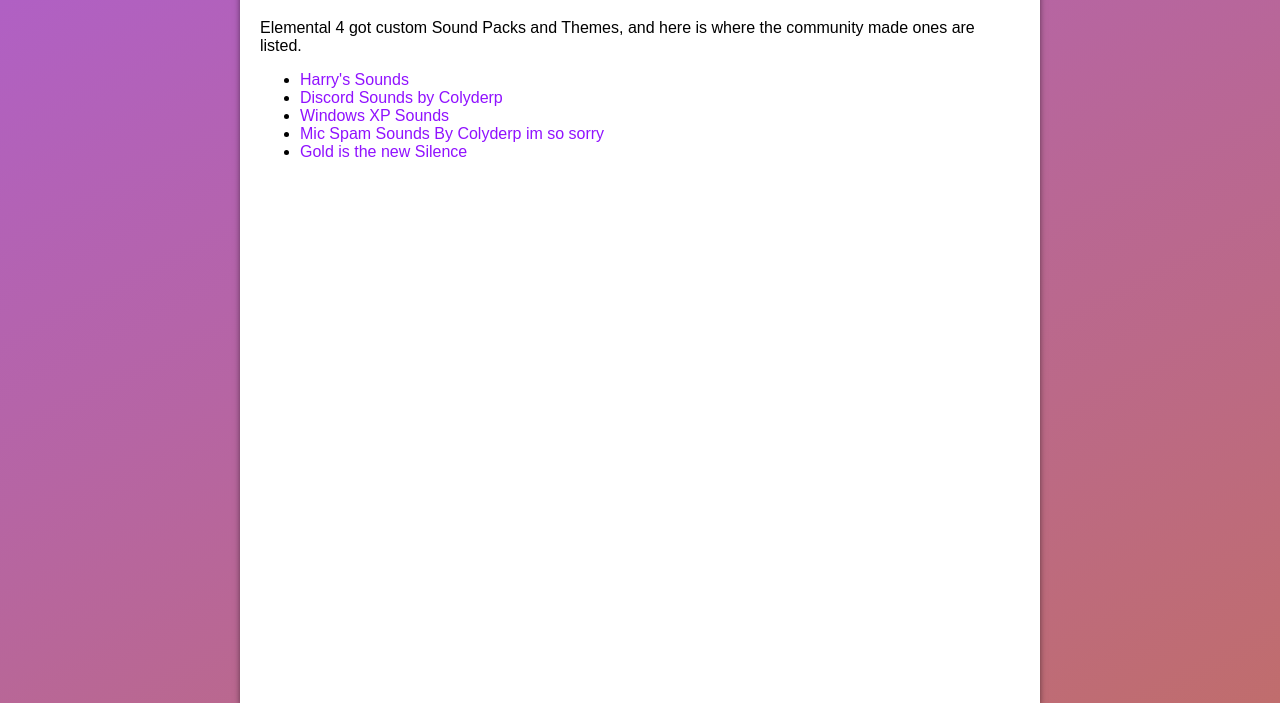
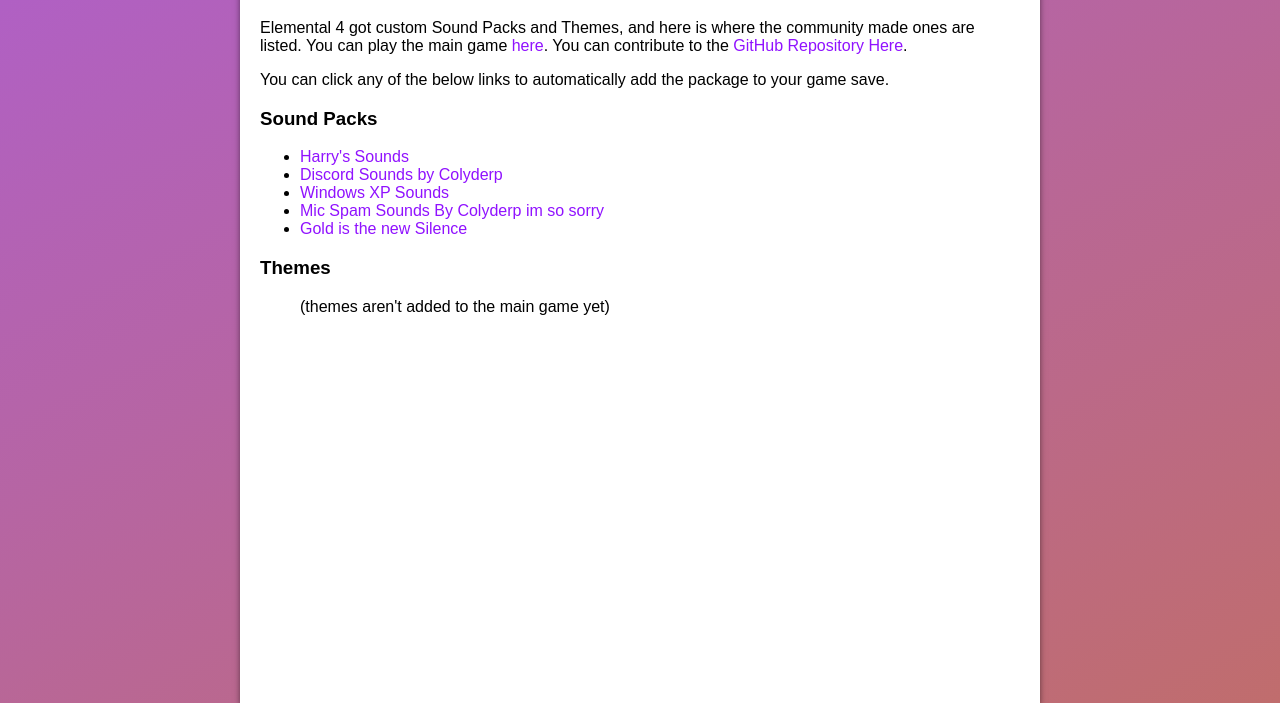
Before and after one commit to paperdave/elemental-datapacks, a plain HTML site: page index.html in a window 1280 px wide. Shown: the part 97-800 px from the top of the page. Drawn offline with Linux system fonts and the light colour scheme.

Commit message:
Update index.html

```diff
--- a/index.html
+++ b/index.html
@@ -55,8 +55,13 @@
     <div class="paper">
         <h1 style="text-align:center;padding-top:0.5em">Elemental 4 Sound Packs and Themes</h1>
         <p>
-            Elemental 4 got custom Sound Packs and Themes, and here is where the community made ones are listed.
+            Elemental 4 got custom Sound Packs and Themes, and here is where the community made ones are listed. You can play the main game <a href="https://elemental.davecode.me/">here</a>. You can contribute to the <a href="https://github.com/imdaveead/elemental-datapacks">GitHub Repository Here</a>.
         </p>
+        <p>
+            You can click any of the below links to automatically add the package to your game save.
+        </p>
+
+        <h3>Sound Packs</h3>
         <ul>
             <li><a class="soundpack-link" href="./audio/harry.json">Harry's Sounds</a></li>
             <li><a class="soundpack-link" href="./audio/colyderp-discord.json">Discord Sounds by Colyderp</a></li>
@@ -64,6 +69,12 @@
             <li><a class="soundpack-link" href="./audio/colyderp-micspam.json">Mic Spam Sounds By Colyderp im so sorry</a></li>
             <li><a class="soundpack-link" href="./audio/gold-is-the-new-silence.json">Gold is the new Silence</a></li>
         </ul>
+
+        <h3>Themes</h3>
+        <ul>
+            (themes aren't added to the main game yet)
+        </ul>
+
         <script src="./generate.js"></script>
     </div>
 </body>
```
